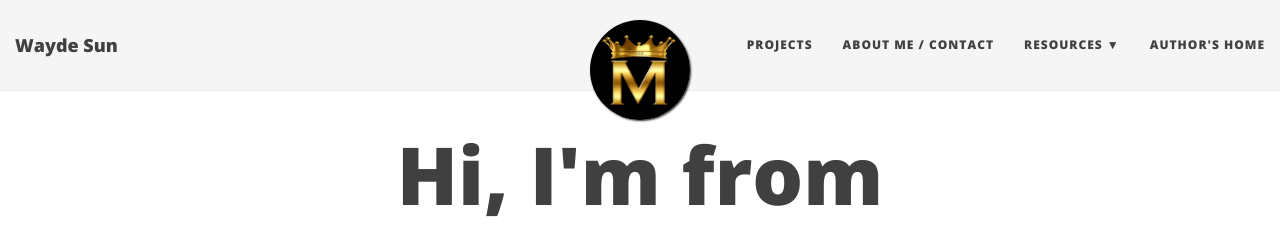
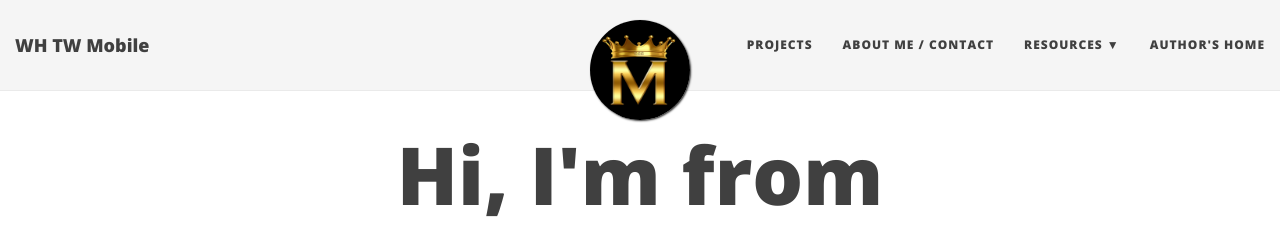
Before and after one commit to whTwMob/whTwMob.github.io, a Jekyll site: the page built from index.html, in a window 1280 px wide. Shown: the top 228 px of the page. Built offline with Jekyll 4.4.1, drawn with Linux system fonts in a browser that asks for light colours; nearby versions of some CDN libraries; the list of posts is cut into pages by our own code.

Commit message:
change title of site

```diff
--- a/_config.yml
+++ b/_config.yml
@@ -14,7 +14,7 @@ baseurl: ""
 # Of course don't forget to change the username and projectname to YOUR username and project
 
 # Name of website
-title: Wayde Sun
+title: WH TW Mobile
 
 # Short description of your site
 description: Hakuna matata. Means no worries for the rest days of your life!
```
